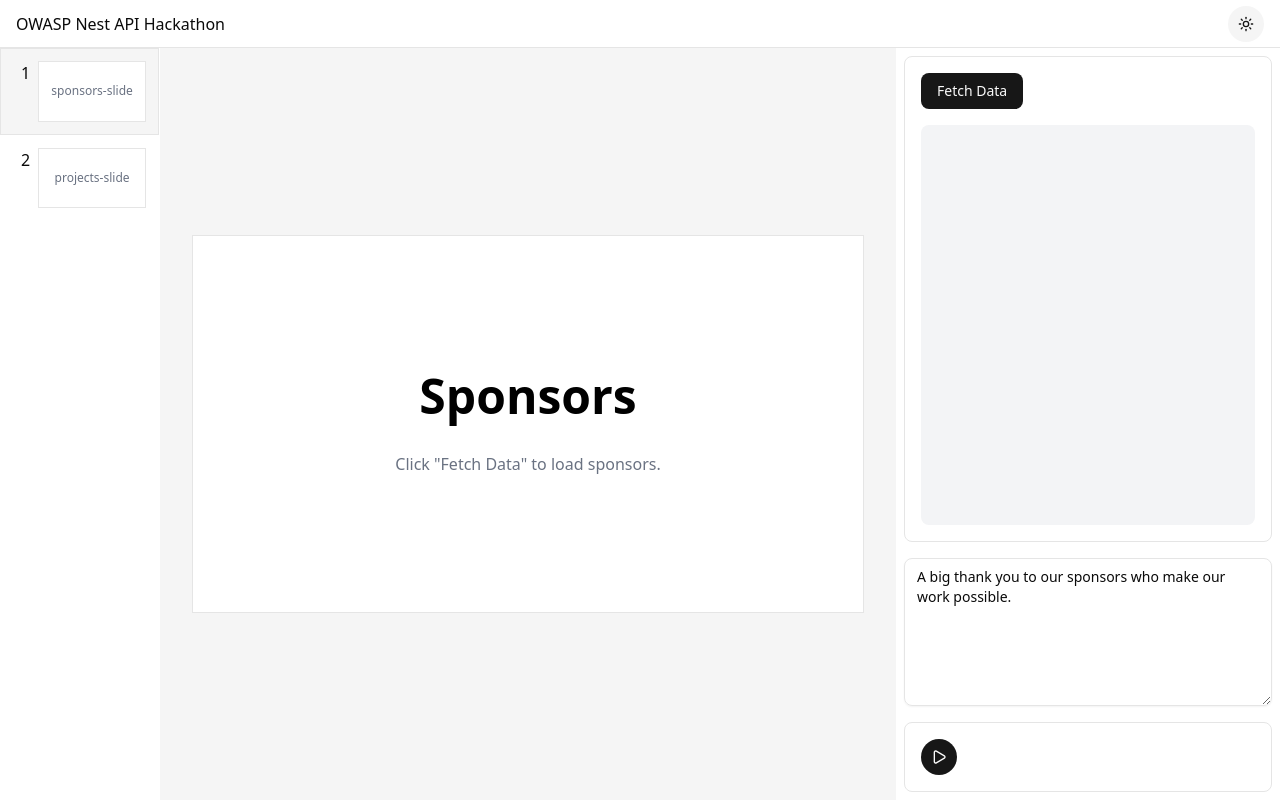
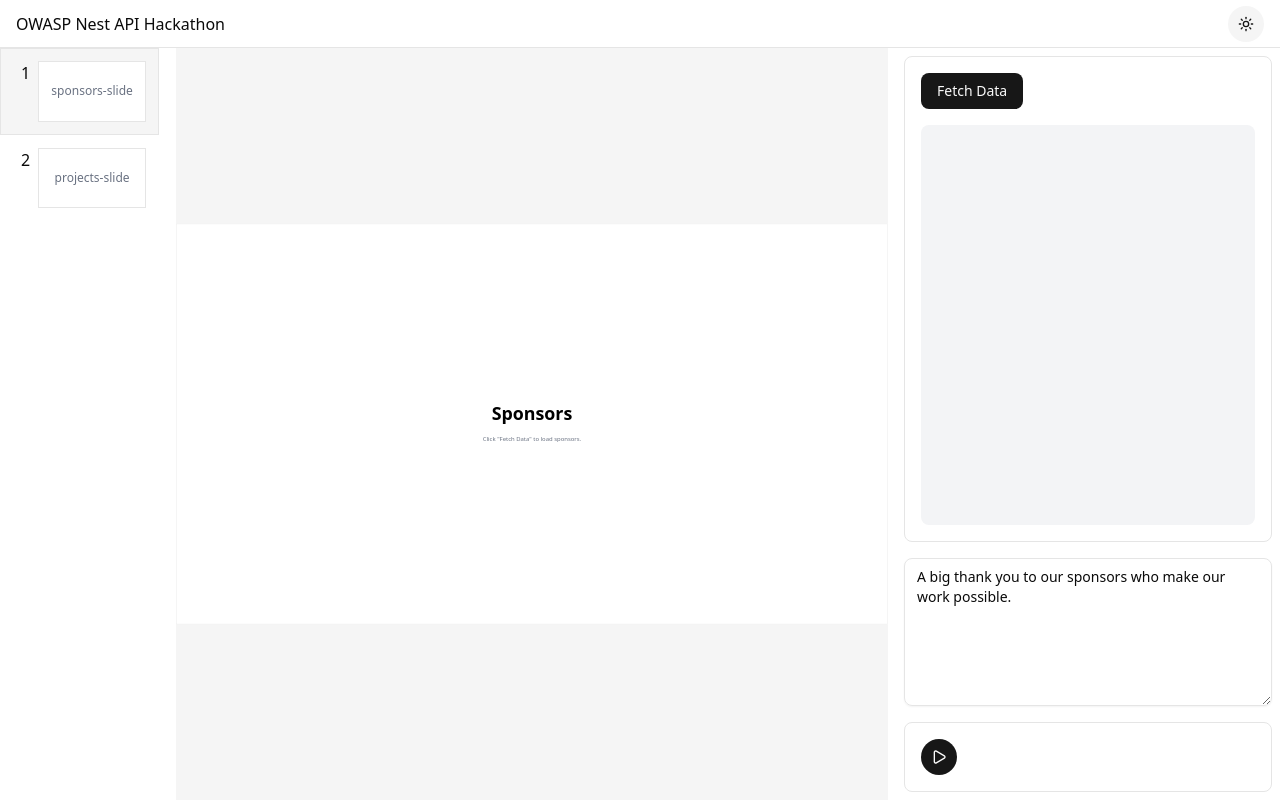
Before and after one commit to rudransh-shrivastava/community-snapshot-videos, a Next.js app: page / in a window 1280 px wide. Built offline with nearby package versions, Linux system fonts and the light colour scheme.

Commit message:
always render the slide in 1080p to retain the scaling

```diff
--- a/src/app/_components/CurrentSlide.tsx
+++ b/src/app/_components/CurrentSlide.tsx
@@ -1,5 +1,6 @@
 import { slideRegistry } from '@/config/slides'
 import type { Slide } from '@/types/slide'
+import { useEffect, useRef, useState } from 'react'
 
 export function CurrentSlide({
   currentSlide,
@@ -9,6 +10,24 @@ export function CurrentSlide({
   // eslint-disable-next-line @typescript-eslint/no-explicit-any
   fetchedData: any
 }) {
+  const containerRef = useRef<HTMLDivElement>(null)
+  const [scale, setScale] = useState(0)
+
+  useEffect(() => {
+    const container = containerRef.current
+    if (!container) return
+
+    const updateScale = () => {
+      const { width, height } = container.getBoundingClientRect()
+      setScale(Math.min(width / 1920, height / 1080))
+    }
+
+    updateScale()
+    const observer = new ResizeObserver(updateScale)
+    observer.observe(container)
+    return () => observer.disconnect()
+  }, [])
+
   const renderContent = () => {
     if (!currentSlide) {
       return <div className="flex h-full w-full items-center justify-center">No Slide Selected</div>
@@ -36,8 +55,16 @@ export function CurrentSlide({
   }
 
   return (
-    <div className="dark:bg-background bg-secondary flex items-center p-8">
-      <div className="aspect-video w-full border bg-white text-black">{renderContent()}</div>
+    <div
+      className="dark:bg-background bg-secondary mx-2 ml-4 flex items-center justify-center p-8"
+      ref={containerRef}
+    >
+      <div
+        className="absolute aspect-video h-[1080px] border bg-white text-black"
+        style={{ transform: `scale(${scale})` }}
+      >
+        {renderContent()}
+      </div>
     </div>
   )
 }
```
